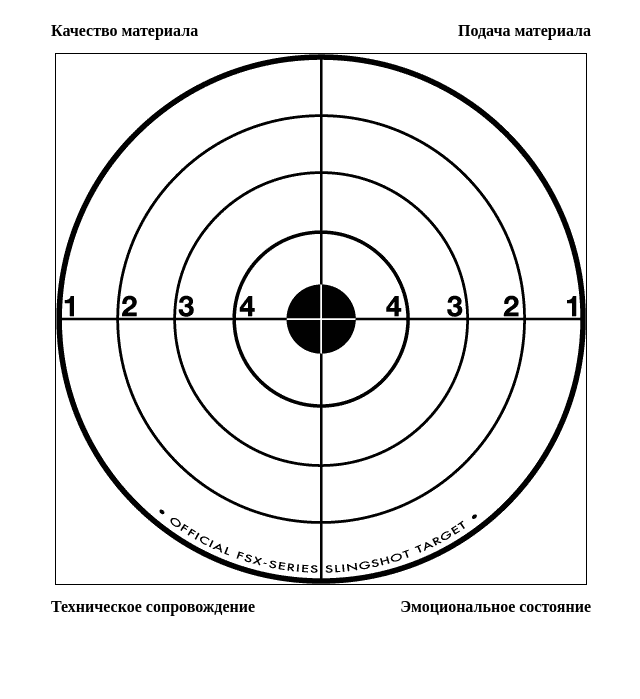
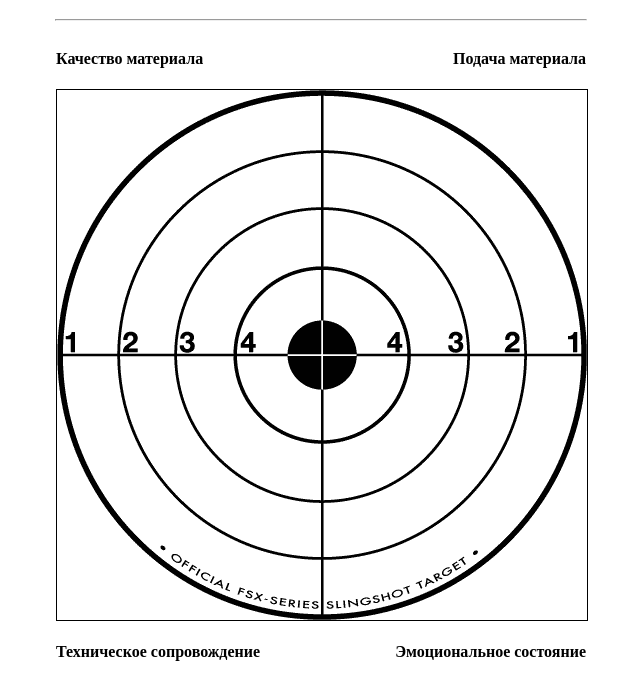
Before and after one commit to cornBuddy/reflectiveTarget, a website: page html/index.html in a window 1280 px wide. Shown: the part 81-780 px from the top of the page, without its empty margins (319-959 px from the left). Drawn offline with Linux system fonts and the light colour scheme.

Commit message:
some changes in css, html and js

```diff
--- a/html/css/main.css
+++ b/html/css/main.css
@@ -1,12 +1,21 @@
 body {
     margin: 15px;
 }
+
 img {
     border: 1px black solid;
 }
 
+hr {
+    width: 530px;
+    display: block;
+    margin-left: auto;
+    margin-right: auto;
+}
+
 h4 {
-    position: fixed;
+    position: static;
+    display: inline-block;
 }
 
 h1 {
@@ -15,30 +24,17 @@ h1 {
 }
 
 #target-wrapper {
-    width: 600px;
-    height: 600px;
+    width: 530px;
+    height: 530px;
 }
 
 .centered {
-    position: fixed;
-    top: 50%;
-    left: 50%;
-    transform: translate(-50%, -50%);
-}
-
-.top {
-    top: -3%;
-}
-
-.bottom {
-    bottom: -3%;
-}
-
-.left {
-    left: 5%;
+    display: block;
+    margin-left: auto;
+    margin-right: auto;
 }
 
 .right {
-    right: 5%;
+    float: right;
     text-align: right;
 }
--- a/html/index.html
+++ b/html/index.html
@@ -10,7 +10,7 @@
 
   <main>
     <h1>Рефлексивная мишень</h1>
-    <br>
+    <hr>
 
     <div id="target-wrapper" class="centered">
       <h4 class="top left">Качество материала</h4>
--- a/html/js/main.js
+++ b/html/js/main.js
@@ -1,21 +1,29 @@
 'use strict';
+
+let tapCounter = 0;
+let tapsCoordinates = [];
 
 const targetImage = document.querySelector('img');
 targetImage.addEventListener('click', function(event) {
-  const mock = {
-    x: 1,
-    y: 1
+  tapCounter++;
+  if (tapCounter != 4) {
+    const tap = {
+      x: event.offsetX,
+      y: event.offsetY
     };
+    tapsCoordinates.push(tap);
+  } else {
     const headers = {
       'Accept': 'application/json',
       'Content-Type': 'application/json'
     };
     const init = {
       method: 'POST',
-    body: JSON.stringify(mock),
+      body: JSON.stringify(tapsCoordinates),
       headers: headers
     };
     fetch('/points', init)
       .then(() => console.log('ok'))
       .catch((error) => console.log(error));
+  }
 });
```
Lines whose indentation alone changed are shown as unchanged.
